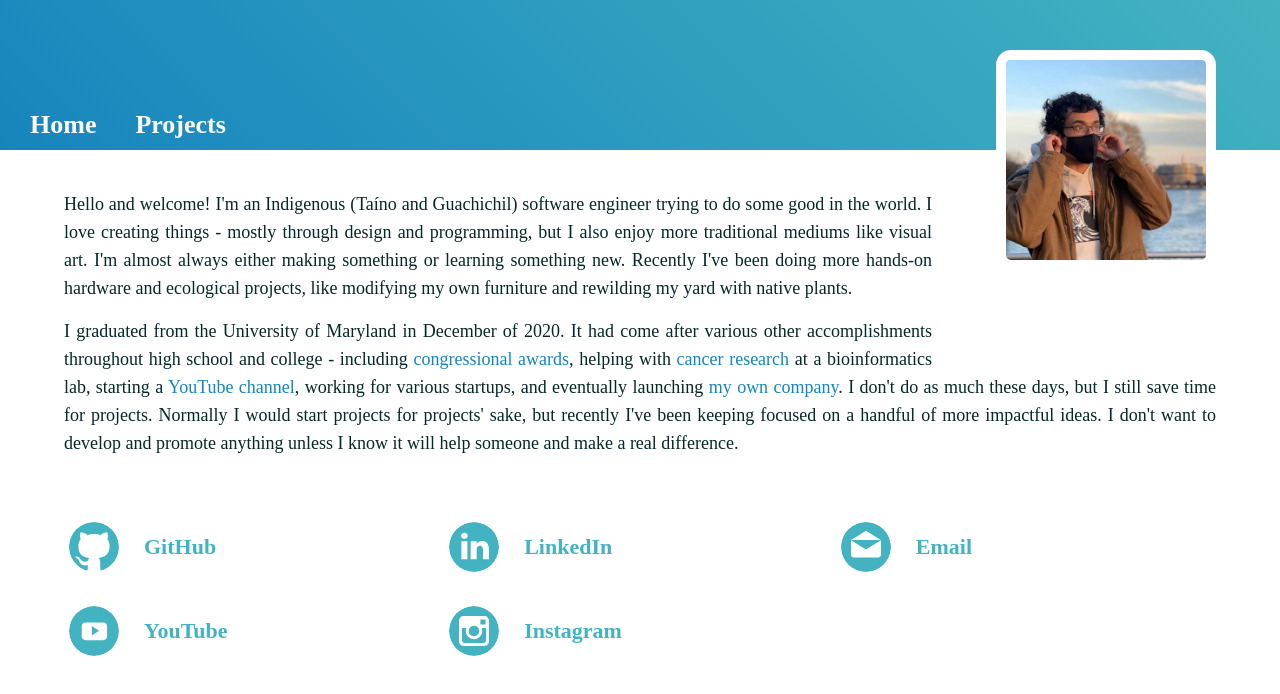
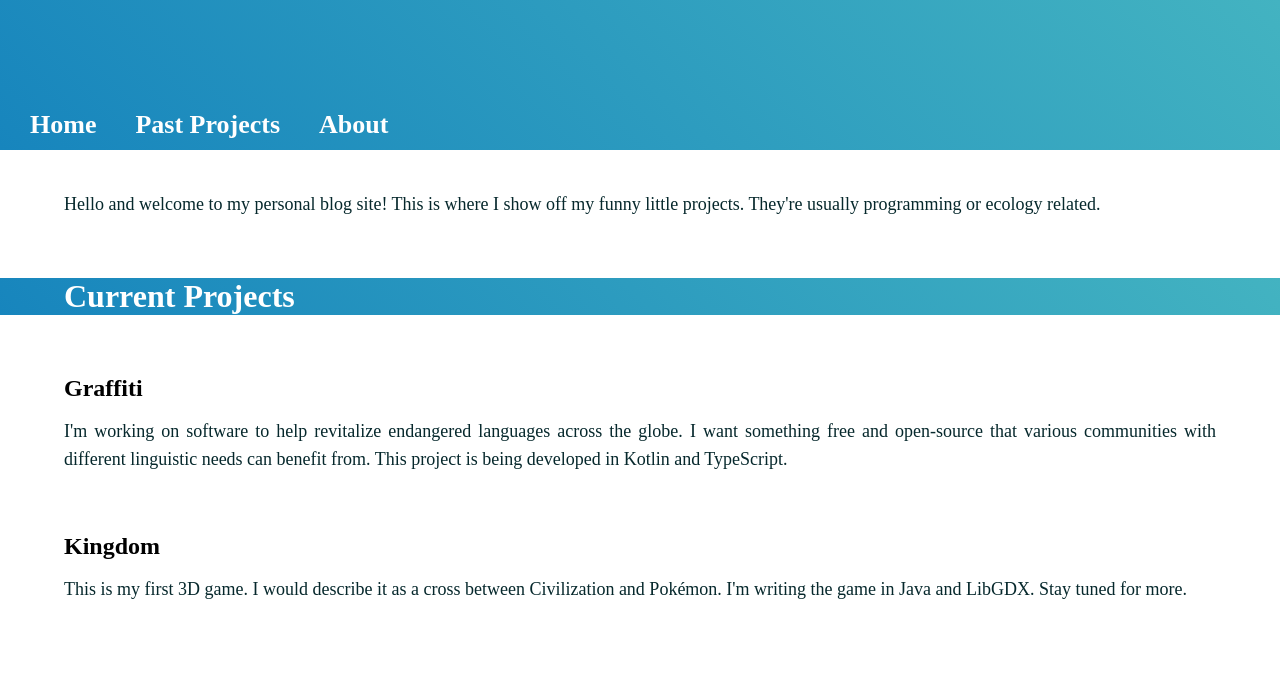
Before and after one commit to alugocp/resume, a plain HTML site: page index.html in a window 1280 px wide. Drawn offline with Linux system fonts and the light colour scheme; a web font is replaced by a local one.

Commit message:
General content update

```diff
--- a/index.html
+++ b/index.html
@@ -11,51 +11,35 @@
         <div class="header">
             <div class="sections">
                 <a href=".">Home</a>
-                <a href="./projects">Projects</a>
+                <a href="./projects">Past Projects</a>
+                <a href="./about">About</a>
             </div>
         </div>
 
-        <!-- Portrait -->
-        <img class="portrait" src="res/alex.jpeg"></img>
-
-        <!-- Biography -->
+        <!-- Intro -->
         <p class="extra-space">
-            Hello and welcome!
-            I'm an Indigenous (Taíno and Guachichil) software engineer trying to do some good in the world.
-            I love creating things - mostly through design and programming, but I also enjoy more traditional mediums like visual art.
-            I'm almost always either making something or learning something new.
-            Recently I've been doing more hands-on hardware and ecological projects, like modifying my own furniture and rewilding my yard with native plants.
-        </p>
-        <p>
-            I graduated from the University of Maryland in December of 2020.
-            It had come after various other accomplishments throughout high school and college - including <a href="https://www.congressionalappchallenge.us/">congressional awards</a>, helping with <a href="https://pubmed.ncbi.nlm.nih.gov/31340155/">cancer research</a> at a bioinformatics lab, starting a <a href="https://www.youtube.com/alexlugo">YouTube channel</a>, working for various startups, and eventually launching <a href="http://lugocorp.net/">my own company</a>.
-            I don't do as much these days, but I still save time for projects.
-            Normally I would start projects for projects' sake, but recently I've been keeping focused on a handful of more impactful ideas.
-            I don't want to develop and promote anything unless I know it will help someone and make a real difference.
+            Hello and welcome to my personal blog site!
+            This is where I show off my funny little projects.
+            They're usually programming or ecology related.
         </p>
 
-        <!-- Contacts -->
-        <div class="contacts">
-            <div>
-                <img src="res/github.svg"/>
-                <a href="https://github.com/alugocp">GitHub</a>
-            </div>
-            <div>
-                <img src="res/linkedin.svg"/>
-                <a href="https://www.linkedin.com/in/alex-lugo-0938707b/">LinkedIn</a>
-            </div>
-            <div>
-                <img src="res/email.svg"/>
-                <a href="mailto:alugocp@aim.com">Email</a>
-            </div>
-            <div>
-                <img src="res/youtube.svg"/>
-                <a href="https://www.youtube.com/@alexlugo5967">YouTube</a>
-            </div>
-            <div>
-                <img src="res/instagram.svg"/>
-                <a href="https://www.instagram.com/alugocp1/">Instagram</a>
-            </div>
-        </div>
+        <h1>Current Projects</h1>
+
+        <!-- Graffiti -->
+        <h2>Graffiti</h2>
+        <p>
+            I'm working on software to help revitalize endangered languages across the globe.
+            I want something free and open-source that various communities with different linguistic needs can benefit from.
+            This project is being developed in Kotlin and TypeScript.
+        </p>
+
+        <!-- Kingdom -->
+        <h2>Kingdom</h2>
+        <p>
+            This is my first 3D game.
+            I would describe it as a cross between Civilization and Pokémon.
+            I'm writing the game in Java and LibGDX.
+            Stay tuned for more.
+        </p>
     </body>
 </html>
```
Also changed, not shown: about/index.html (added, +60 -0 lines), projects/index.html (+13 -15 lines), 1 other file.
